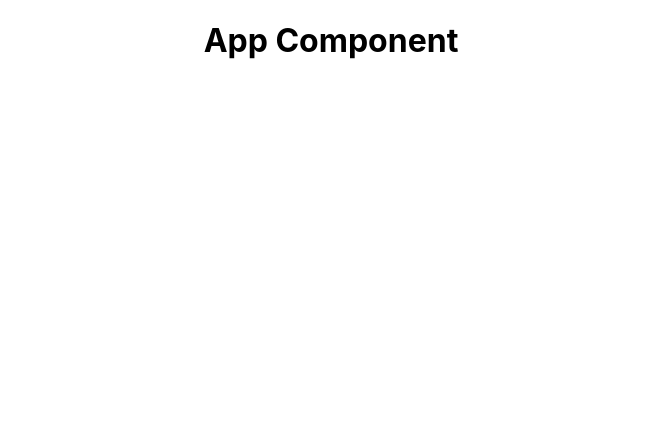
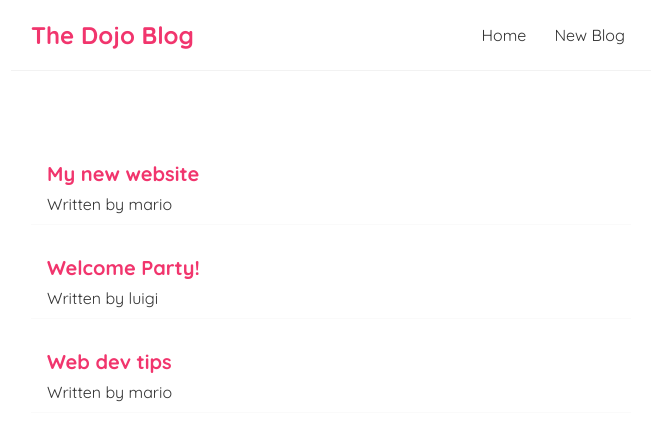
Before and after one commit to bmagdalenaa/dojo-blog, a React (Create React App) app: page / in a window 1280 px wide. Shown: the top 440 px of the page, without its empty margins (309-964 px from the left). Built offline with nearby package versions, Linux system fonts and the light colour scheme.

Commit message:
tutorial

```diff
--- a/src/App.js
+++ b/src/App.js
@@ -1,10 +1,13 @@
-import './App.css';
+//import './App.css';
+import Navbar from './Navbar';
+import Home from './Home';
 
-function App() {
+function App() { //this is root component of the application and the first component that gets rendered to the dom, it sits at the very top of the application
   return (
     <div className="App">
-      <div className="conent">
-        <h1>App Component</h1>
+      <Navbar /> {/* Navbar from the import at the top of the file */}
+      <div className="content">
+        <Home />
       </div>
     </div>
   );
@@ -27,3 +30,27 @@ export default App; // we must always export the component function so that we c
           Learn React
         </a>
       </header> */
+
+
+      // Sample 1
+      //we can create variables inside the function before the return template
+  // numbers, strings and arrays are fine but booleans and objects will cause an error.
+  // const title = 'Welcome to the new blog!';
+  // const likes = 50;
+  // const person = {name: 'Yoshi', age: 30};
+  // const link = 'http://google.ca';
+      // return (
+      //   <div className="App">
+      //     <Navbar /> {/* Navbar from the import at the top of the file */}
+      //     <div className="conent">
+      //       <h1>{title}</h1>
+      //       <p>Liked {likes} times</p>
+      //       {/* dynamically values can be added directly in curly braces (e.g. string, value or array*/}
+      //       <p>{10}</p>
+      //       <p>{"hello ninjas"}</p>
+      //       <p>{[1,2,3,4,5]}</p>
+      //       <p>{Math.random() * 10}</p>
+      //       <a href= {link}>Google Site</a>
+      //     </div>
+      //   </div>
+      // );
--- /dev/null
+++ b/src/BlogList.js
@@ -0,0 +1,21 @@
+const BlogList = ({blogs,title}) => {
+
+
+// const BlogList = (props) => {
+//     const blogs = props.blogs;
+
+//     console.log(props,blogs);
+
+    return (
+        <div className="blog-list">
+            { blogs.map((blog) =>(
+                <div className="blog-preview" key ={blog.id}>
+                    <h2>{blog.title}</h2>
+                    <p>Written by {blog.author}</p>
+                </div>
+            ))}
+        </div>
+    );
+}
+
+export default BlogList;
--- /dev/null
+++ b/src/Home.js
@@ -0,0 +1,83 @@
+import { useState } from 'react';
+import BlogList from './BlogList';
+
+const Home = () => { // Home is the parent component for props
+    const [blogs, setBlogs] = useState([
+        { title: 'My new website', body: 'lorem ipsum something', author: 'mario', id: 1},
+        { title: 'Welcome Party!', body: 'ipsum cool', author: 'luigi', id: 2},
+        { title: 'Web dev tips', body: 'lorem something', author: 'mario', id: 3}
+]);
+
+    return (
+        <div className="home">
+             <BlogList blogs ={blogs} /> {/*This is the Child component for props*/}
+        </div>
+    );
+}
+
+export default Home;
+
+// Example 1
+// const Home = () => {
+
+//     const handleClick = (e) => {
+//         console.log('Hello ninjas', e); // this logs the event
+//     };
+
+//     const handleClickAgain = (name) => {
+//         console.log('Hello ' + name);
+//     };
+
+//     return (
+//         <div className="Home">
+//             <h2>Homepage</h2>
+//             <button onClick={handleClick}>Click me</button>{/* Do not invoke, just create a reference. If invoked, it will happen immediately without the user clicking it. Invoked: {handleClick()} */
+//              {/* <button onClick={handleClickagain('')}>Click me again</button> // would need to wrap this in an anonymous function function... instead do... */
+//              <button onClick={(e) =>
+//                 handleClickAgain('Belen', e)
+//                  //console.log('Hello')
+//             }>Click me again</button>
+//          </div>
+//      );
+
+// Example 2
+// const Home = () => {
+//     // To make this reactive, add the import and include useState
+//     // let name = 'Belen';
+//     // const handleClick = () => {
+//     //     name = 'luigi';
+//     const [name, setName] = useState('Belen');
+//     const [age, setAge] = useState('29');
+
+//     const handleClick = () => {
+//         setName('Magdalena');
+//         setAge('30');
+//     };
+
+//     return (
+//         <div className="Home">
+//             <h2>Homepage</h2>
+//             <p>{name} is {age} years old.</p>
+//             <button onClick={handleClick}>Click me</button>
+//         </div>
+//     );
+
+// Example 3
+// const Home = () => {
+//     const [blogs, setBlogs] = useState([
+//         { title: 'My new website', body: 'lorem ipsum something', author: 'mario', id: 1},
+//         { title: 'Welcome Party!', body: 'ipsum cool', author: 'luigi', id: 2},
+//         { title: 'Web dev tips', body: 'lorem something', author: 'mario', id: 3}
+// ]);
+
+//     return (
+//         <div className="home">
+//             {blogs.map((blog) => (
+//             <div className="blog-preview" key = {blog.id}>
+//                 <h2>{ blog.title }</h2>
+//                 <p>Written by { blog.author }</p>
+//             </div>
+//             ))}
+//         </div>
+//     );
+// }
--- /dev/null
+++ b/src/Navbar.js
@@ -0,0 +1,24 @@
+// components are functions that returns a jsx template and then that function is exported at the bottom of the file.
+
+// using a snippet to create a functional component  - use sfc + tab to create a stateless functional component
+const Navbar = () => {
+    return (
+        <nav className="navbar">
+            <h1>The Dojo Blog</h1>
+            <div className="links">
+                <a href="/">Home</a>
+                 {/* For styling directly on file
+                 <a href="/create" style={{
+                    // First set of curly brackets are a dynamic value and second is the js object
+                    // double curly brackets to repreneset key-value pair
+                    color: "white",
+                    backgroundColor: '#f1356d',
+                    borderRadius:'8px'
+                 }}>New Blog</a> */}
+                 <a href="/create">New Blog</a>
+            </div>
+        </nav>
+    );
+}
+
+export default Navbar;
--- a/src/index.css
+++ b/src/index.css
@@ -1,13 +1,51 @@
-body {
+@import url('https://fonts.googleapis.com/css2?family=Quicksand:wght@300;400;500;600;700&display=swap');
+
+
+/* base styles */
+* {
   margin: 0;
-  font-family: -apple-system, BlinkMacSystemFont, 'Segoe UI', 'Roboto', 'Oxygen',
-    'Ubuntu', 'Cantarell', 'Fira Sans', 'Droid Sans', 'Helvetica Neue',
-    sans-serif;
-  -webkit-font-smoothing: antialiased;
-  -moz-osx-font-smoothing: grayscale;
+  font-family: "Quicksand";
+  color: #333;
+}
+.navbar {
+  padding: 20px;
+  display: flex;
+  align-items: center;
+  max-width: 600px;
+  margin: 0 auto;
+  border-bottom: 1px solid #f2f2f2;
+}
+.navbar h1 {
+  color: #f1356d;
+}
+.navbar .links {
+  margin-left: auto;
+}
+.navbar a {
+  margin-left: 16px;
+  text-decoration: none;
+  padding: 6px;
+}
+.navbar a:hover {
+  color: #f1356d;
+}
+.content {
+  max-width: 600px;
+  margin: 40px auto;
+  padding: 20px;
 }
 
-code {
-  font-family: source-code-pro, Menlo, Monaco, Consolas, 'Courier New',
-    monospace;
+/* blog previews / list */
+.blog-preview {
+  padding: 10px 16px;
+  margin: 20px 0;
+  border-bottom: 1px solid #fafafa;
 }
+.blog-preview:hover {
+  box-shadow: 1px 3px 5px rgba(0,0,0,0.1);
+}
+.blog-preview h2 {
+  font-size: 20px;
+  color: #f1356d;
+  margin-bottom: 8px;
+}
```
